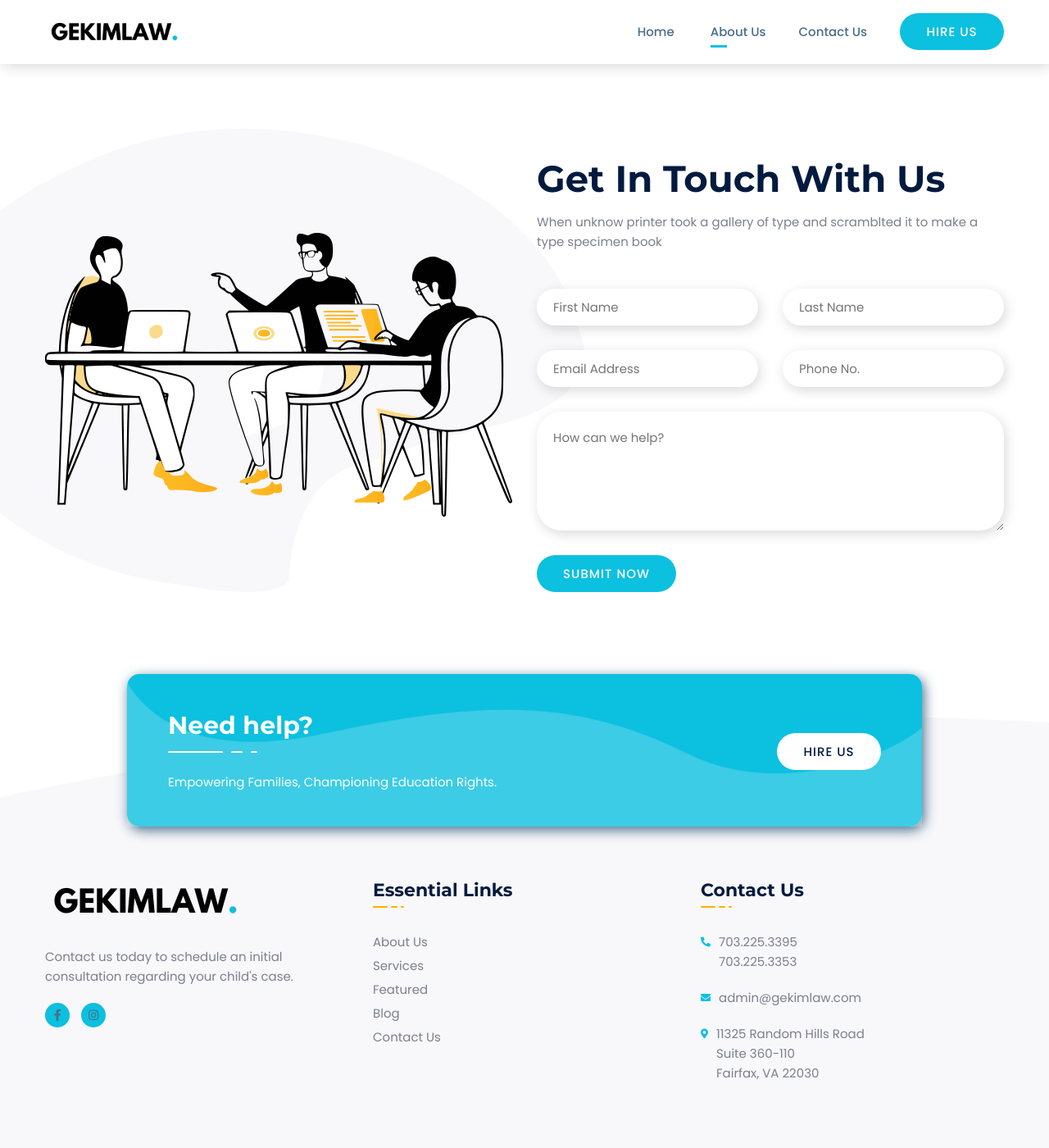
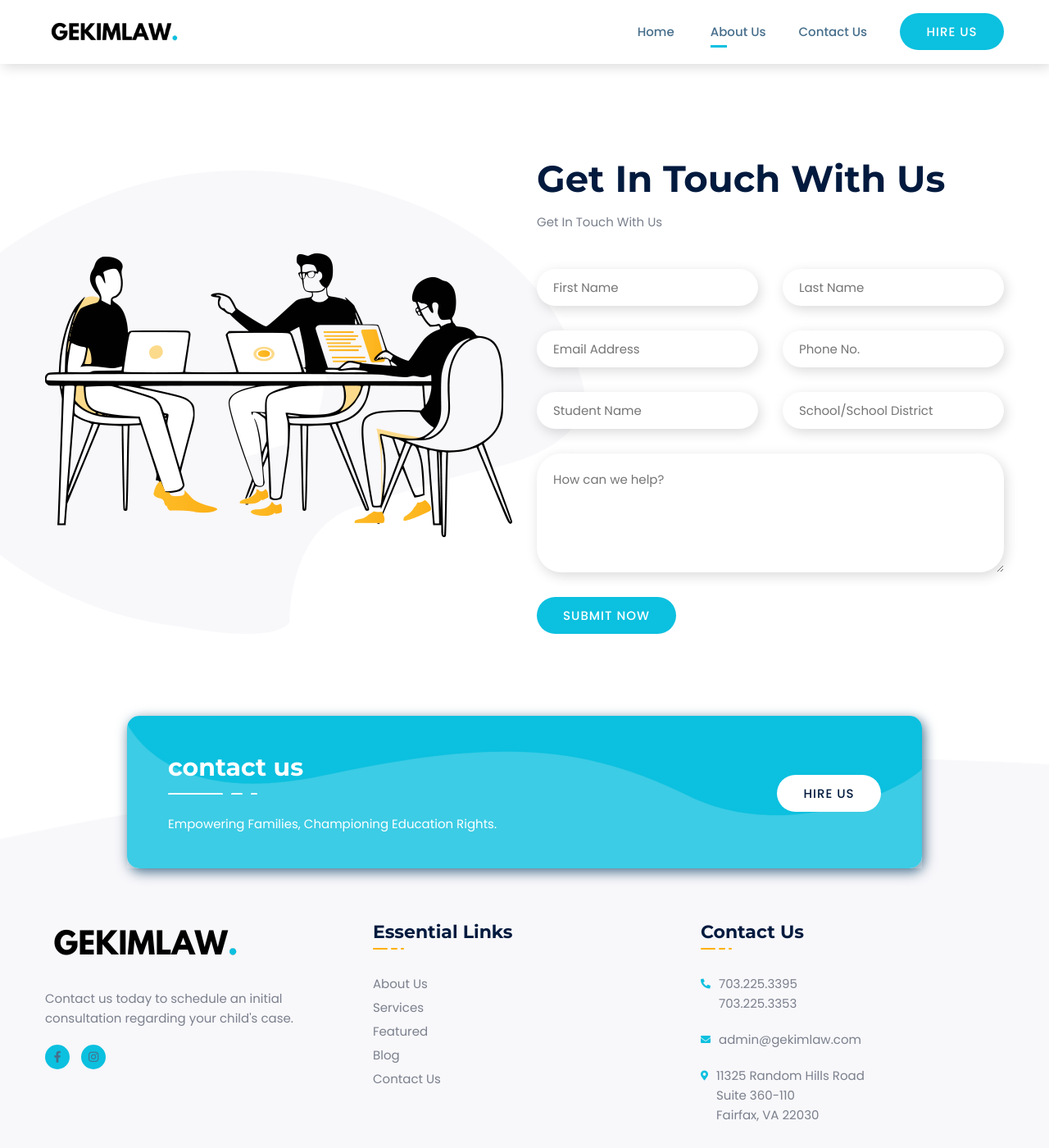
Before and after one commit to GEKimLaw/gekimlaw.github.io, a Jekyll site: the page built from _pages/about.md, in a window 1280 px wide and 1400 px high, scrolled down 4568 px. Shown: the whole window at 82% size. Built offline with Jekyll 4.4.1, drawn with Linux system fonts in a browser that asks for light colours; comment, search, counter and statistics services are not loaded.

Commit message:
updated map, edited contact us forms and changed wording for contact and blog highlight links

```diff
--- a/_config.yml
+++ b/_config.yml
@@ -140,7 +140,7 @@
 
 # Hire us:
 hire_us:
-  heading: "Need help?"
+  heading: "contact us"
   description: "Empowering Families, Championing Education Rights."
   button:
     link: "/contact/"
--- a/_includes/contact-area.html
+++ b/_includes/contact-area.html
@@ -36,6 +36,16 @@
 									<input type="text" class="form_control" placeholder="Phone No." name="phone" required>
 								</div>
 							</div>
+							<div class="col-lg-6">
+								<div class="form_group">
+									<input type="email" class="form_control" placeholder="Student Name" name="Student Name" required>
+								</div>
+							</div>
+							<div class="col-lg-6">
+								<div class="form_group">
+									<input type="text" class="form_control" placeholder="School/School District" name="School/School District" required>
+								</div>
+							</div>
 							<div class="col-lg-12">
 								<div class="form_group">
 									<textarea class="form_control" placeholder="How can we help?" name="How can we help?"></textarea>
--- a/_includes/map.html
+++ b/_includes/map.html
@@ -1,6 +1,6 @@
 <!-- Start deneb_map section -->
 <section class="deneb_map">
 	<div class="map_box">
-        <iframe src="https://www.google.com/maps/embed?pb=!1m14!1m12!1m3!1d3071.2910802067827!2d90.45905169331171!3d23.691532202989123!2m3!1f0!2f0!3f0!3m2!1i1024!2i768!4f13.1!5e0!3m2!1sen!2sbd!4v1577214205224!5m2!1sen!2sbd"></iframe>
+        <iframe src="https://www.google.com/maps/embed?pb=!1m14!1m8!1m3!1d12427.990547775611!2d-77.3378005!3d38.8554111!3m2!1i1024!2i768!4f13.1!3m3!1m2!1s0x89b64f1f2e98d883%3A0x27599f2d49346b42!2sThe%20Law%20Office%20of%20Grace%20E.%20Kim%2C%20P.C.!5e0!3m2!1sen!2sus!4v1730140757874!5m2!1sen!2sus" width="600" height="450" style="border:0;" allowfullscreen="" loading="lazy" referrerpolicy="no-referrer-when-downgrade"></iframe>
     </div>
 </section>
--- a/_pages/about.md
+++ b/_pages/about.md
@@ -71,10 +71,10 @@
 # Latest Blog Post
 latest_blog_post:
   heading: "Latest Blog"
-  description: "When unknow printer took a gallery of type and scramblted it to make a type specimen book"
+  description: "Latest Blog"
 
 # Contact Area
 contact_area:
   heading: "Get In Touch With Us"
-  description: "When unknow printer took a gallery of type and scramblted it to make a type specimen book"
+  description: "Get In Touch With Us"
 ---
```
Also changed, not shown: _pages/contact.md (+2 -2 lines).
